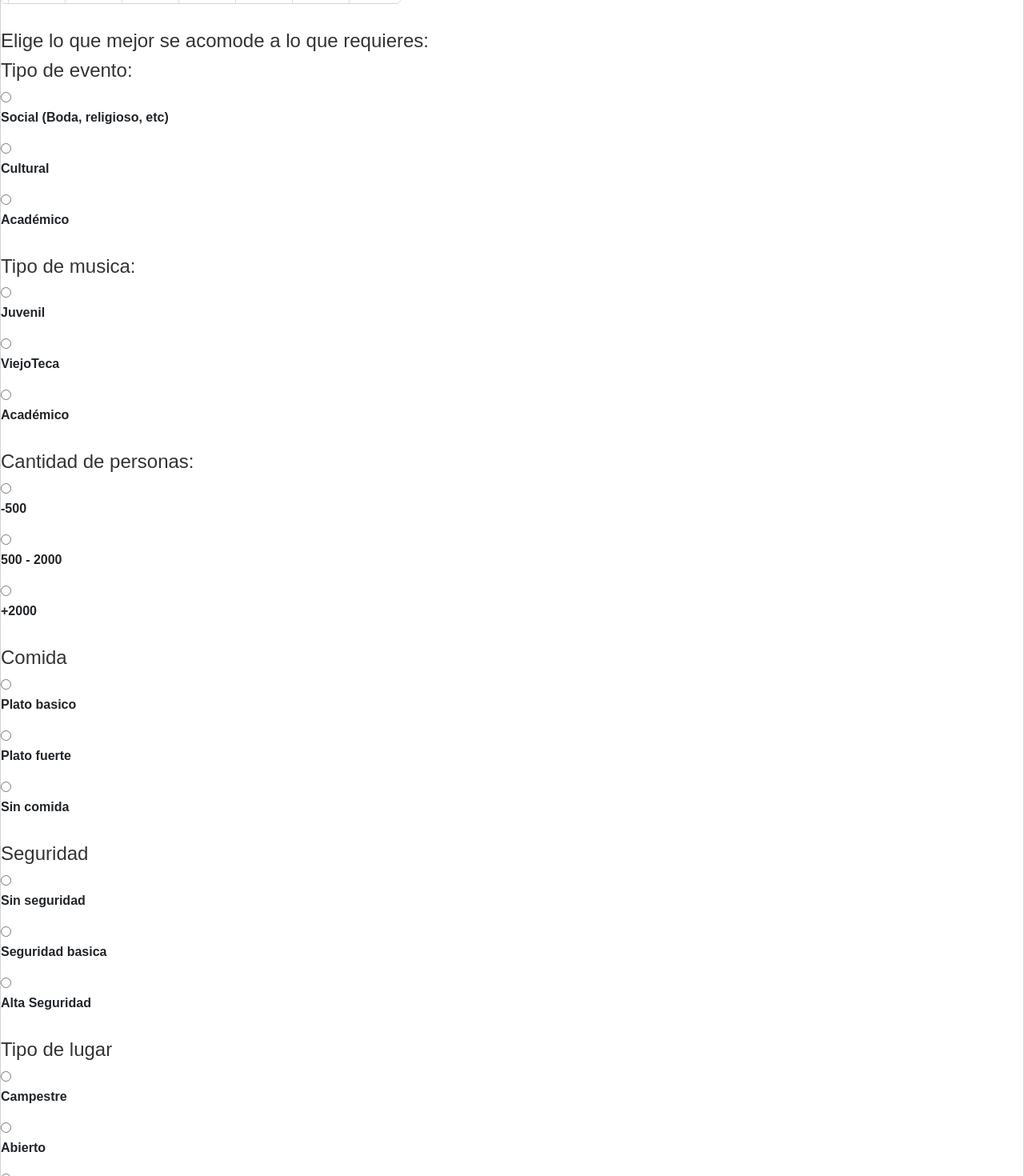
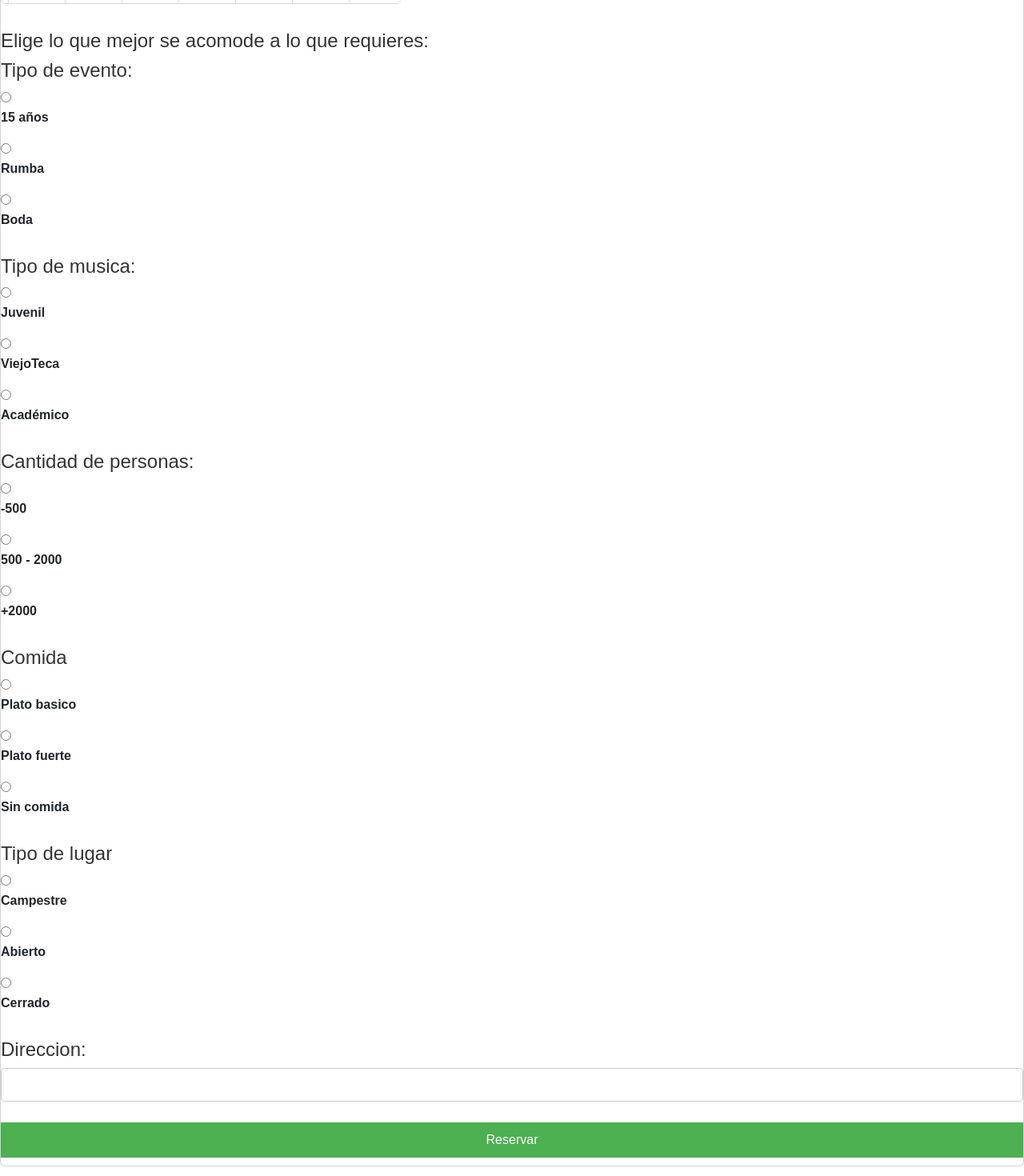
Before and after one commit to SantiagoNeira21/mievento, a React (Create React App) app: page /Reservas in a window 1280 px wide. Shown: the part 600-2070 px from the top of the page at 80% size. Built offline with nearby package versions, Linux system fonts and the light colour scheme; a web font is replaced by a local one.

Commit message:
Correcciones

```diff
--- a/src/Components/Navbar/Navbar.js
+++ b/src/Components/Navbar/Navbar.js
@@ -112,7 +112,7 @@ function Navbar() {
           </ul>
           <div className="navbar-botones">
           {userName ? (
-    <span>Bienvenido, {userName}</span>
+    <span>Bienvenido</span>
   ) : (
     <button type="button" className="btn btn-outline-secondary" onClick={loginBTN}>
       Iniciar Sesión
--- a/src/Peticiones/savePersonal.js
+++ b/src/Peticiones/savePersonal.js
@@ -1,6 +1,6 @@
 // src/Peticiones/savePersonal.js
 export const savePersonal = async (nuevoRegistro) => {
-  const url = 'http://localhost:8080/api/v1/personal/guardar'; // Reemplaza con la URL correcta de tu backend
+  const url = 'http://localhost:8080/api/v1/cliente/personal/guardar'; // Reemplaza con la URL correcta de tu backend
 
   try {
     const response = await fetch(url, {
--- a/src/Screens/AdminDashboard.js
+++ b/src/Screens/AdminDashboard.js
@@ -78,7 +78,6 @@ const AdminDashboard = () => {
             <th>Tipo de Evento</th>
             <th>Música</th>
             <th>Comida</th>
-            <th>Seguridad</th>
             <th>Dirección</th>
             <th>Lugar</th>
             <th>Acciones</th>
@@ -91,7 +90,6 @@ const AdminDashboard = () => {
               <td>{reservation.tipoEvento}</td>
               <td>{reservation.musica}</td>
               <td>{reservation.comida}</td>
-              <td>{reservation.seguridad}</td>
               <td>{reservation.direccion}</td>
               <td>{reservation.lugar}</td>
               <td>
--- a/src/Screens/FormularioPersonal.js
+++ b/src/Screens/FormularioPersonal.js
@@ -6,19 +6,19 @@ export default function FormularioPersonal() {
   const [apellido, setApellido] = useState("");
   const [cargo, setCargo] = useState("");
   const [contacto, setContacto] = useState("");
-  const [ID, setID] = useState("");
+  const [idPersonal, setidPersonal] = useState("");
   const [disponible, setDisponible] = useState(false);
 
   const handleNombreChange = (e) => setNombre(e.target.value);
   const handleApellidoChange = (e) => setApellido(e.target.value);
   const handleCargoChange = (e) => setCargo(e.target.value);
   const handleContactoChange = (e) => setContacto(e.target.value);
-  const handleIDChange = (e) => setID(e.target.value);
+  const handleIDChange = (e) => setidPersonal(e.target.value);
   const handleDisponibleChange = (e) => setDisponible(e.target.checked);
 
   const handleRegistrar = async () => {
     const nuevoRegistro = {
-      ID,
+      idPersonal,
       nombre,
       apellido,
       cargo,
@@ -35,7 +35,7 @@ export default function FormularioPersonal() {
         console.log("Personal guardado exitosamente");
 
         // Restablecer los campos del formulario
-        setID("");
+        setidPersonal("");
         setNombre("");
         setApellido("");
         setCargo("");
@@ -54,7 +54,7 @@ export default function FormularioPersonal() {
       <h2>Registrar Personal</h2>
       <div>
         <label>Cedula:</label>
-        <input type="text" value={ID} onChange={handleIDChange} />
+        <input type="text" value={idPersonal} onChange={handleIDChange} />
       </div>
       <div>
         <label>Nombre:</label>
--- a/src/Screens/Reservas.js
+++ b/src/Screens/Reservas.js
@@ -55,7 +55,7 @@ export default function Reservas() {
       tipoEvento: eventType || 'No seleccionado',
       musica: musicType || 'No seleccionada',
       comida: food || 'No seleccionada',
-      seguridad: security || 'No seleccionada',
+
       direccion: address || 'No ingresada',
       Lugar: place || "No ingresada",
     };
@@ -81,29 +81,29 @@ export default function Reservas() {
         <div>
           <input
             type="radio"
-            value="social"
-            checked={eventType === 'social'}
+            value="15 años"
+            checked={eventType === '15 años'}
             onChange={handleEventTypeChange}
           />
-          <label>Social (Boda, religioso, etc)</label>
+          <label>15 años</label>
         </div>
         <div>
           <input
             type="radio"
-            value="cultural"
-            checked={eventType === 'cultural'}
+            value="Rumba"
+            checked={eventType === 'Rumba'}
             onChange={handleEventTypeChange}
           />
-          <label>Cultural</label>
+          <label>Rumba</label>
         </div>
         <div>
           <input
             type="radio"
-            value="academic"
-            checked={eventType === 'academic'}
+            value="Boda"
+            checked={eventType === 'Boda'}
             onChange={handleEventTypeChange}
           />
-          <label>Académico</label>
+          <label>Boda</label>
         </div>
       </div>
 
@@ -209,38 +209,7 @@ export default function Reservas() {
 
       {/* #######################*/}
 
-      <div>
-        <label><h2>Seguridad</h2> </label>
-        <div>
-          <input
-            type="radio"
-            value="Sin seguridad"
-            checked={security === 'Sin seguridad'}
-            onChange={handleSecurityChange}
-          />
-          <label>Sin seguridad</label>
-        </div>
-        <div>
-          <input
-            type="radio"
-            value="Seguridad basica"
-            checked={security === 'Seguridad basica'}
-            onChange={handleSecurityChange}
-          />
-          <label>Seguridad basica</label>
-        </div>
-        <div>
-          <input
-            type="radio"
-            value="Alta Seguridad"
-            checked={security   === 'Alta Seguridad'}
-            onChange={handleSecurityChange}
-          />
-          <label>Alta Seguridad</label>
-        </div>
-      </div>
 
-      {/* #######################*/}
 
 {/* #######################*/}
 
```
